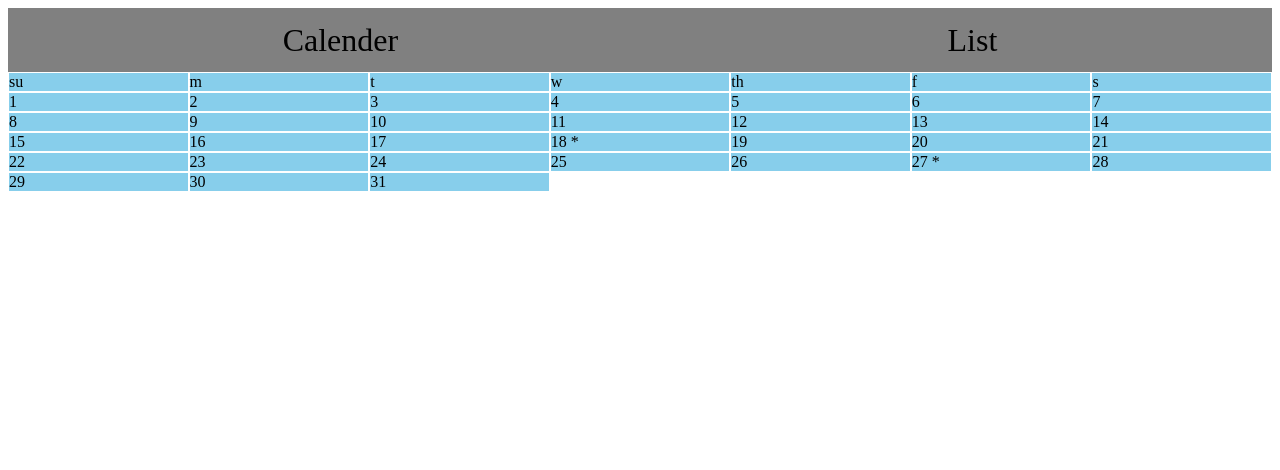
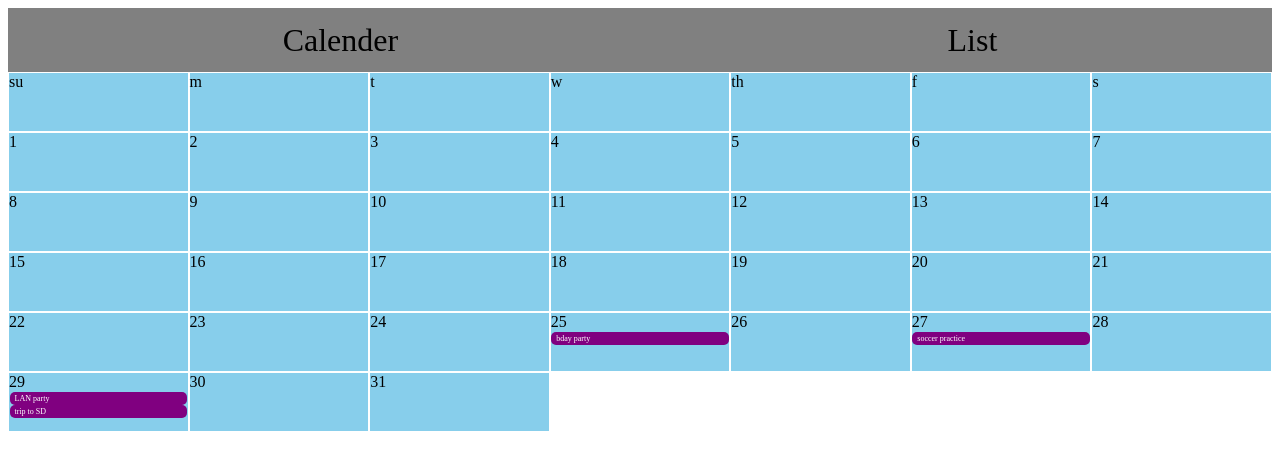
Before and after one commit to connorbtreecode/app-challenge, a SvelteKit app: page / in a window 1280 px wide. Shown: the top 470 px of the page. Built offline with nearby package versions, Linux system fonts and the light colour scheme.

Commit message:
Added funcionality to list

```diff
--- a/src/routes/+page.svelte
+++ b/src/routes/+page.svelte
@@ -1,14 +1,11 @@
 <script>
-  let days = ["su", "m", "t", "w", "th", "f", "s"];
-  let events = [
-    {date: 19, eventName: "bday party"},
-    {date: 27, eventName: "soccer practice"},
-    {date: 31, eventName: "LAN party"},
-  ]
-
-  function hasEvent(day) {
-    return day == 18 || day == 27;
-  }
+	let days = ['su', 'm', 't', 'w', 'th', 'f', 's'];
+	let todos = $state([
+		{ date: '2025/08/25', eventName: 'bday party' },
+		{ date: '2025/08/27', eventName: 'soccer practice' },
+		{ date: '2025/08/29', eventName: 'LAN party' },
+		{ date: '2025/08/29', eventName: 'trip to SD' }
+	]);
 </script>
 
 <div>
@@ -19,25 +16,33 @@
 		{/each}
 		{#each new Array(31).fill(0) as day, i}
 			<div>
-        {i+1}
-        {#if hasEvent(i+1)}
-          *
-        {/if}
+				{i + 1}
+				{#each todos.filter((v) => v.date.split('/')[2] == i + 1) as v, i}
+					<div class="event">{v.eventName}</div>
+				{/each}
 			</div>
 		{/each}
 	</div>
-
-
 </div>
 
 <style>
 	.calendar {
 		display: grid;
 		grid-template-columns: repeat(7, 1fr);
+		grid-auto-rows: 60px;
 	}
 
 	.calendar > div {
 		background-color: skyblue;
 		margin: 1px;
 	}
+
+  .event {
+    font-size: 8px;
+    background-color: purple;
+    color: white;
+    padding: 2px 5px;
+    border-radius: 5px;
+    margin: 0.5px;
+  }
 </style>
```
Also changed, not shown: src/routes/list/+page.svelte (+42 -23 lines). Lines whose indentation alone changed are shown as unchanged.
